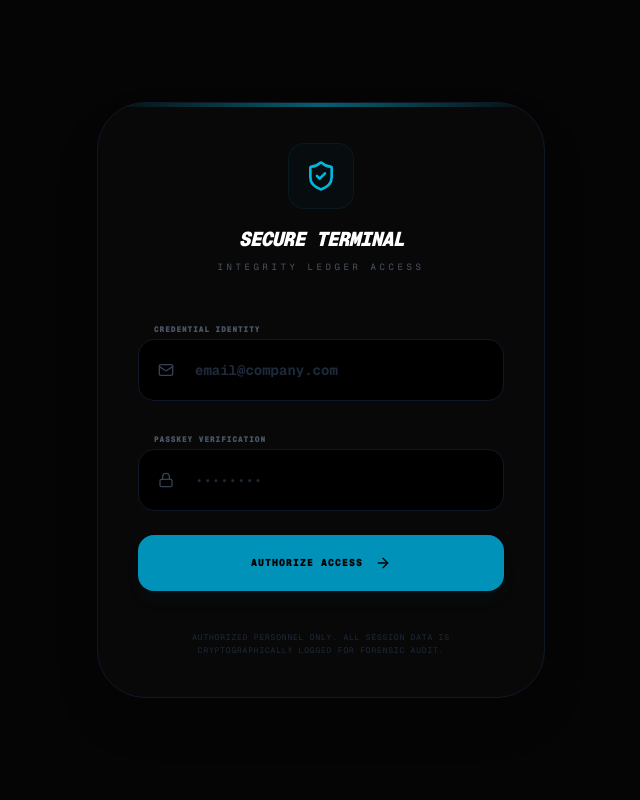
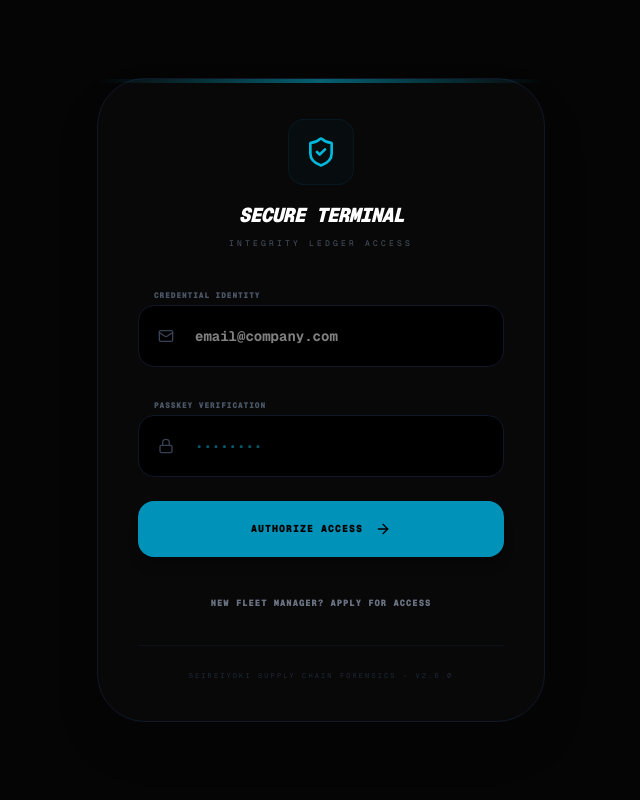
Before and after one commit to immanuelniik-dev/seireiyoki-forensic-trace, a Next.js app: page /login in a window 1280 px wide. Shown: the top 800 px of the page, without its empty margins (319-959 px from the left). Built offline with nearby package versions, Linux system fonts and the light colour scheme; no server answers.

Commit message:
fix:login page

```diff
--- a/app/login/page.tsx
+++ b/app/login/page.tsx
@@ -3,24 +3,24 @@
 import { useState, useEffect } from "react";
 import { useRouter } from "next/navigation";
 import { createClient } from "@supabase/supabase-js";
-import { Lock, ShieldCheck, ArrowRight, Loader2, Mail } from "lucide-react";
+import { Lock, ShieldCheck, ArrowRight, Loader2, Mail, UserPlus } from "lucide-react";
 
 const supabase = createClient(
   process.env.NEXT_PUBLIC_SUPABASE_URL || "",
   process.env.NEXT_PUBLIC_SUPABASE_ANON_KEY || ""
 );
 
-// CHANGE THIS TO YOUR ACTUAL ADMIN EMAIL
-const SUPER_ADMIN_EMAIL = "immanuelniik@gmail.com";
+const SUPER_ADMIN_EMAIL = "your-email@gmail.com";
 
-export default function SmartLogin() {
+export default function SmartGate() {
   const router = useRouter();
+  const [isSignUp, setIsSignUp] = useState(false); // Toggle state
   const [email, setEmail] = useState("");
   const [password, setPassword] = useState("");
   const [loading, setLoading] = useState(false);
   const [error, setError] = useState("");
+  const [success, setSuccess] = useState("");
 
-  // Redirect if already logged in
   useEffect(() => {
     async function checkUser() {
       const { data: { user } } = await supabase.auth.getUser();
@@ -32,60 +32,68 @@ export default function SmartLogin() {
     checkUser();
   }, [router]);
 
-  const handleLogin = async (e: React.FormEvent) => {
+  const handleSubmit = async (e: React.FormEvent) => {
     e.preventDefault();
     setLoading(true);
     setError("");
+    setSuccess("");
 
     try {
+      if (isSignUp) {
+        // --- SIGN UP LOGIC ---
+        const { data, error: signUpError } = await supabase.auth.signUp({
+          email,
+          password,
+          options: {
+            emailRedirectTo: `${window.location.origin}/fleet`,
+          },
+        });
+        if (signUpError) throw signUpError;
+        setSuccess("Account Created. You can now log in as a Fleet Partner.");
+        setIsSignUp(false);
+      } else {
+        // --- LOGIN LOGIC ---
         const { data, error: authError } = await supabase.auth.signInWithPassword({
           email,
           password,
         });
-
         if (authError) throw authError;
 
         if (data?.user) {
-        // SMART REDIRECT LOGIC
-        if (data.user.email === SUPER_ADMIN_EMAIL) {
-          router.push("/admin");
-        } else {
-          router.push("/fleet");
+          if (data.user.email === SUPER_ADMIN_EMAIL) router.push("/admin");
+          else router.push("/fleet");
         }
       }
     } catch (err: any) {
-      setError(err.message || "Authentication Failed");
+      setError(err.message || "Operation Failed");
+    } finally {
       setLoading(false);
     }
   };
 
   return (
     <div className="min-h-screen bg-[#050505] flex items-center justify-center p-6 font-mono text-gray-300">
-      <div className="w-full max-w-md bg-[#080808] border border-gray-900 rounded-[3rem] p-10 relative shadow-2xl overflow-hidden">
-        {/* Top Glow Decor */}
+      <div className="w-full max-w-md bg-[#080808] border border-gray-900 rounded-[3rem] p-10 relative shadow-2xl">
         <div className="absolute top-0 left-0 w-full h-1 bg-gradient-to-r from-transparent via-cyan-500 to-transparent opacity-50"></div>
 
-        <header className="text-center mb-10">
-          <div className="inline-flex p-4 bg-cyan-950/10 rounded-2xl mb-4 border border-cyan-900/20">
-            <ShieldCheck className="w-8 h-8 text-cyan-500" />
+        <header className="text-center mb-8">
+          <div className="inline-flex p-4 bg-cyan-950/10 rounded-2xl mb-4 border border-cyan-900/20 text-cyan-500">
+            {isSignUp ? <UserPlus className="w-8 h-8" /> : <ShieldCheck className="w-8 h-8" />}
           </div>
-          <h1 className="text-xl font-black text-white uppercase italic tracking-tighter">Secure Terminal</h1>
-          <p className="text-[9px] text-gray-600 tracking-[0.4em] mt-2 uppercase">Integrity Ledger Access</p>
+          <h1 className="text-xl font-black text-white uppercase italic tracking-tighter">
+            {isSignUp ? "Partner Registration" : "Secure Terminal"}
+          </h1>
+          <p className="text-[8px] text-gray-600 tracking-[0.4em] mt-2 uppercase">
+            {isSignUp ? "Join the Logistics Network" : "Integrity Ledger Access"}
+          </p>
         </header>
 
-        <form onSubmit={handleLogin} className="space-y-6">
+        <form onSubmit={handleSubmit} className="space-y-6">
           <div className="space-y-2">
             <label className="text-[8px] text-gray-600 uppercase font-black tracking-widest ml-4">Credential Identity</label>
             <div className="relative">
               <Mail className="absolute left-5 top-1/2 -translate-y-1/2 w-4 h-4 text-gray-700" />
-              <input
-                required
-                type="email"
-                placeholder="email@company.com"
-                value={email}
-                onChange={(e) => setEmail(e.target.value)}
-                className="w-full bg-black border border-gray-900 rounded-2xl py-5 pl-14 pr-6 text-sm text-white focus:border-cyan-600 outline-none transition-all placeholder:text-gray-800 font-bold"
-              />
+              <input required type="email" value={email} onChange={(e) => setEmail(e.target.value)} className="w-full bg-black border border-gray-900 rounded-2xl py-5 pl-14 pr-6 text-sm text-white outline-none focus:border-cyan-600 font-bold" placeholder="email@company.com" />
             </div>
           </div>
 
@@ -93,38 +101,30 @@ export default function SmartLogin() {
             <label className="text-[8px] text-gray-600 uppercase font-black tracking-widest ml-4">Passkey Verification</label>
             <div className="relative">
               <Lock className="absolute left-5 top-1/2 -translate-y-1/2 w-4 h-4 text-gray-700" />
-              <input
-                required
-                type="password"
-                placeholder="••••••••"
-                value={password}
-                onChange={(e) => setPassword(e.target.value)}
-                className="w-full bg-black border border-gray-900 rounded-2xl py-5 pl-14 pr-6 text-sm text-cyan-500 focus:border-cyan-600 outline-none transition-all placeholder:text-gray-800"
-              />
+              <input required type="password" value={password} onChange={(e) => setPassword(e.target.value)} className="w-full bg-black border border-gray-900 rounded-2xl py-5 pl-14 pr-6 text-sm text-cyan-500 outline-none focus:border-cyan-600" placeholder="••••••••" />
             </div>
           </div>
 
-          {error && (
-            <div className="bg-red-950/10 border border-red-900/30 p-4 rounded-xl text-[10px] text-red-500 uppercase font-black text-center animate-pulse">
-              {error}
-            </div>
-          )}
+          {error && <div className="bg-red-950/10 border border-red-900/30 p-4 rounded-xl text-[9px] text-red-500 uppercase font-black text-center">{error}</div>}
+          {success && <div className="bg-emerald-950/10 border border-emerald-900/30 p-4 rounded-xl text-[9px] text-emerald-500 uppercase font-black text-center">{success}</div>}
 
-          <button
-            disabled={loading}
-            className="w-full bg-cyan-600 text-black py-5 rounded-2xl font-black uppercase text-[10px] tracking-widest flex items-center justify-center gap-3 hover:bg-white transition-all disabled:opacity-20 shadow-lg shadow-cyan-900/10"
-          >
-            {loading ? (
-              <Loader2 className="w-4 h-4 animate-spin" />
-            ) : (
-              <>Authorize Access <ArrowRight className="w-4 h-4" /></>
-            )}
+          <button disabled={loading} className="w-full bg-cyan-600 text-black py-5 rounded-2xl font-black uppercase text-[10px] tracking-widest flex items-center justify-center gap-3 hover:bg-white transition-all shadow-lg">
+            {loading ? <Loader2 className="w-4 h-4 animate-spin" /> : <>{isSignUp ? "Create Partner Account" : "Authorize Access"} <ArrowRight className="w-4 h-4" /></>}
           </button>
         </form>
 
-        <footer className="mt-10 text-center">
-          <p className="text-[8px] text-gray-800 uppercase tracking-widest leading-relaxed px-4">
-            Authorized Personnel Only. All session data is cryptographically logged for forensic audit.
+        <div className="mt-8 text-center">
+            <button
+                onClick={() => { setIsSignUp(!isSignUp); setError(""); setSuccess(""); }}
+                className="text-[9px] text-gray-500 hover:text-cyan-500 font-black uppercase tracking-widest transition-colors"
+            >
+                {isSignUp ? "Already have an account? Log In" : "New Fleet Manager? Apply for Access"}
+            </button>
+        </div>
+
+        <footer className="mt-8 text-center border-t border-gray-900/50 pt-6">
+          <p className="text-[7px] text-gray-800 uppercase tracking-[0.3em] leading-relaxed">
+            SeireiYoki Supply Chain Forensics • v2.6.0
           </p>
         </footer>
       </div>
```
Lines whose indentation alone changed are shown as unchanged.
